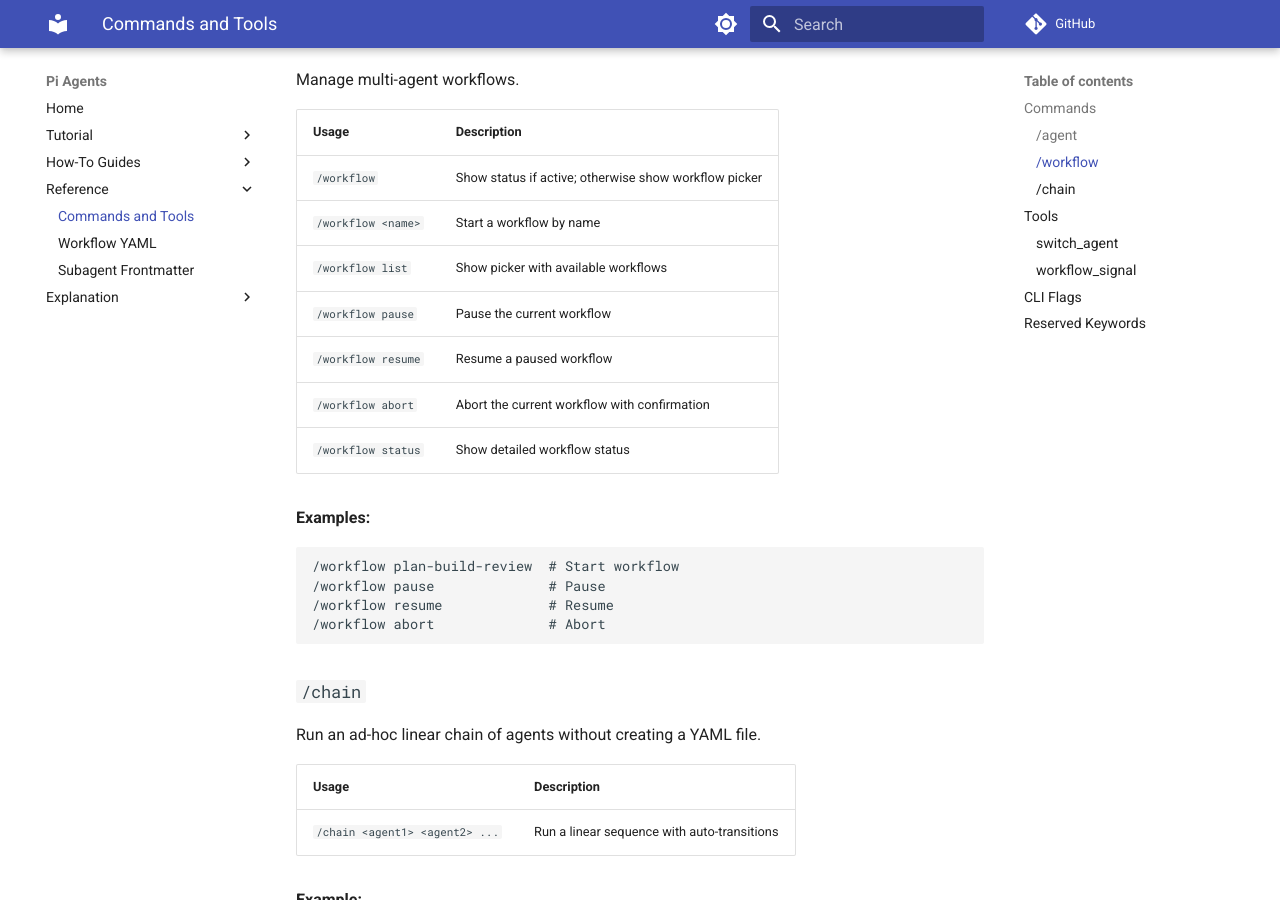
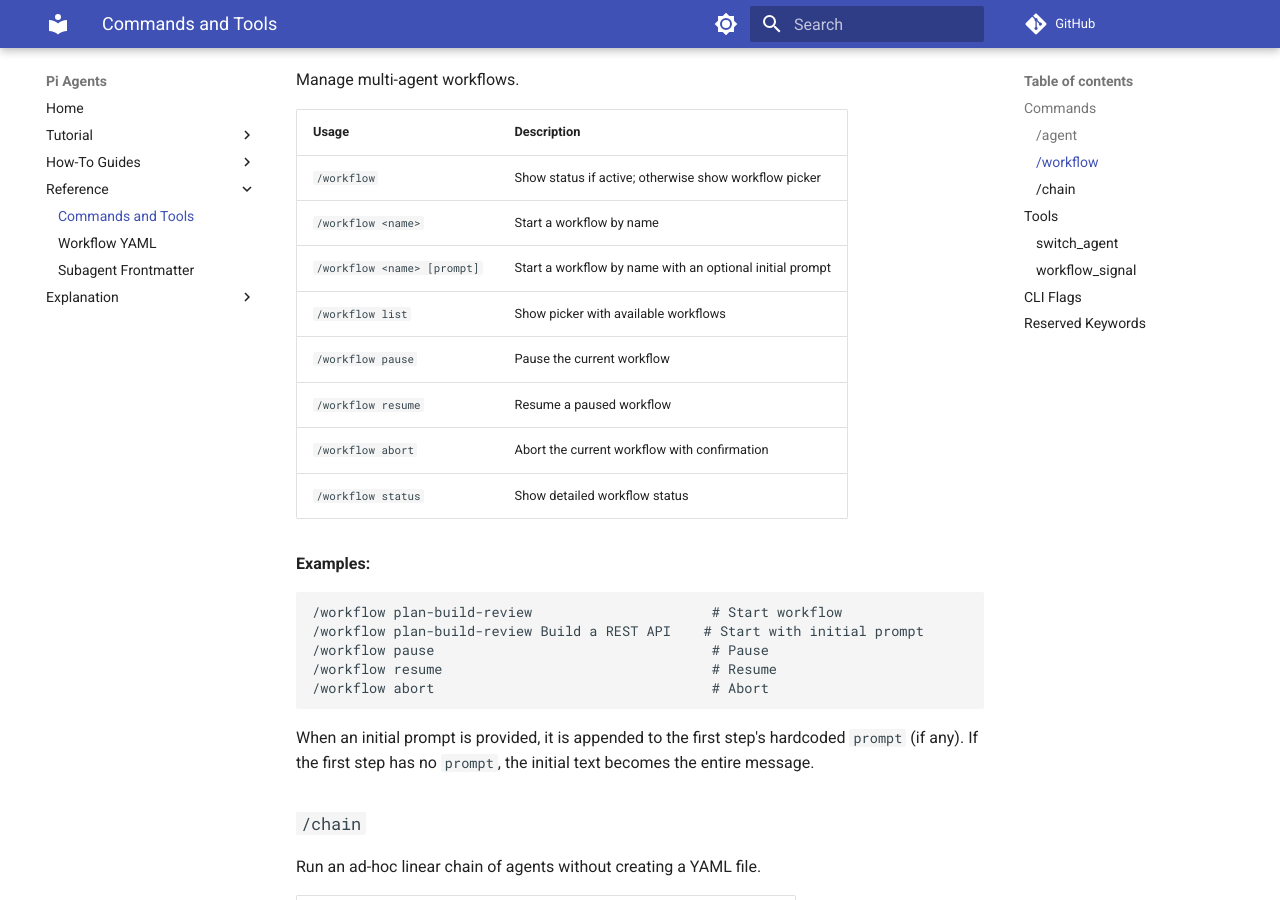
Before and after one commit to andrewhowdencom/pi.agents, an MkDocs documentation site: the page built from docs/reference/commands.md, in a window 1280 px wide and 900 px high, scrolled down 656 px. Built offline with MkDocs 1.6.1 and Material for MkDocs 9.7.7, drawn with Linux system fonts in a browser that asks for light colours; comment, search, counter and statistics services are not loaded.

Commit message:
Add initial prompt support to /workflow startup
Allow users to pass a custom initial prompt when starting a workflow:

    /workflow <name> [prompt]

The initial text is appended to the first step's hardcoded prompt (if
any), making workflows reusable across different tasks without editing
YAML files.

Design:
  Parse everything after the workflow name in the /workflow command
  handler as an optional initial prompt. Pass it to
  startWorkflowByName() which appends it to the first step's prompt.

Tradeoffs:
  - Simple concatenation vs. template interpolation in YAML. Chose the
    former to avoid requiring users to update all workflow files.
  - When a step has no prompt, the fallback "Begin the workflow." is
    still prepended. Acceptable for MVP.

Co-authored-by: Claude <claude@pi.agent>

````diff
--- a/docs/reference/commands.md
+++ b/docs/reference/commands.md
@@ -28,6 +28,7 @@ Manage multi-agent workflows.
 |---|---|
 | `/workflow` | Show status if active; otherwise show workflow picker |
 | `/workflow <name>` | Start a workflow by name |
+| `/workflow <name> [prompt]` | Start a workflow by name with an optional initial prompt |
 | `/workflow list` | Show picker with available workflows |
 | `/workflow pause` | Pause the current workflow |
 | `/workflow resume` | Resume a paused workflow |
@@ -37,11 +38,16 @@ Manage multi-agent workflows.
 **Examples:**
 
 ```
-/workflow plan-build-review  # Start workflow
-/workflow pause              # Pause
-/workflow resume             # Resume
-/workflow abort              # Abort
+/workflow plan-build-review                      # Start workflow
+/workflow plan-build-review Build a REST API    # Start with initial prompt
+/workflow pause                                  # Pause
+/workflow resume                                 # Resume
+/workflow abort                                  # Abort
 ```
+
+When an initial prompt is provided, it is appended to the first step's
+hardcoded `prompt` (if any). If the first step has no `prompt`, the initial
+text becomes the entire message.
 
 ### `/chain`
 
````
Also changed, not shown: docs/how-to/create-workflow.md (+9 -0 lines), 1 other file.
